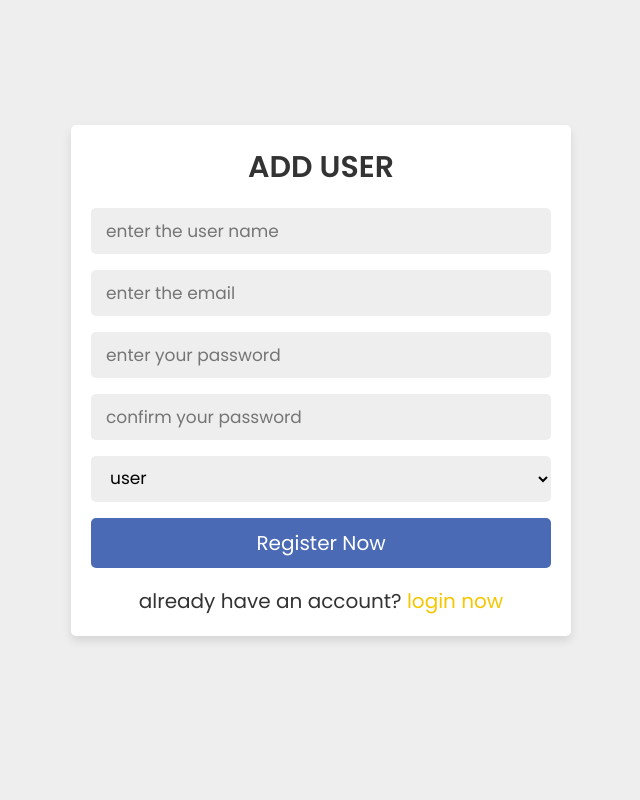
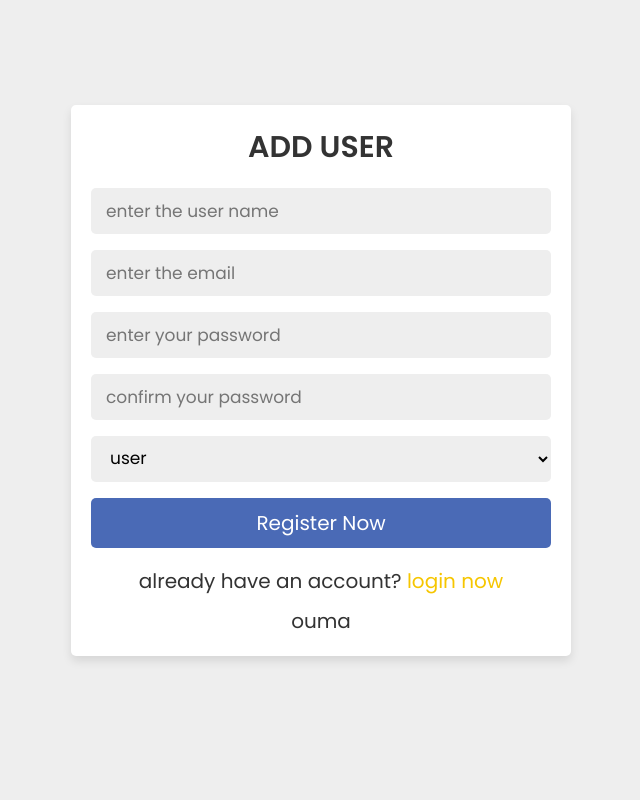
Before and after one commit to sihamErmk/website-of-Gaming, a PHP site: page /x.php in a window 1280 px wide. Shown: the whole page, without its empty margins (319-959 px from the left). Run offline with PHP 8.4, Linux system fonts and the light colour scheme; data that the repository does not hold is empty.

Commit message:
ouma commit

```diff
--- a/x.php
+++ b/x.php
@@ -64,6 +64,7 @@ if(isset($_POST['submit'])){
    </select>
    <input type="submit" name="submit" value="register now" class="form-btn">
    <p>already have an account? <a href="login_form.php">login now</a></p>
+   <p>ouma</p>
 </form>
 </div>
 </div>
```
